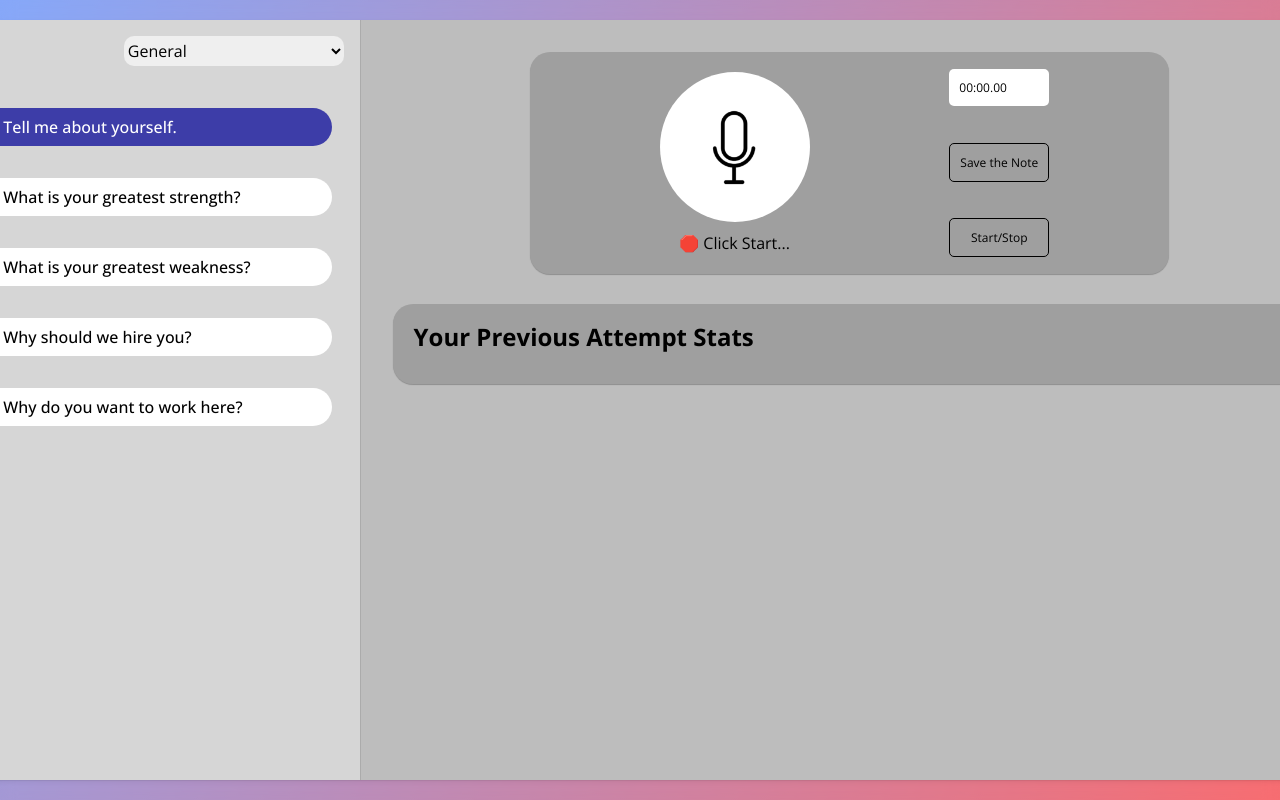
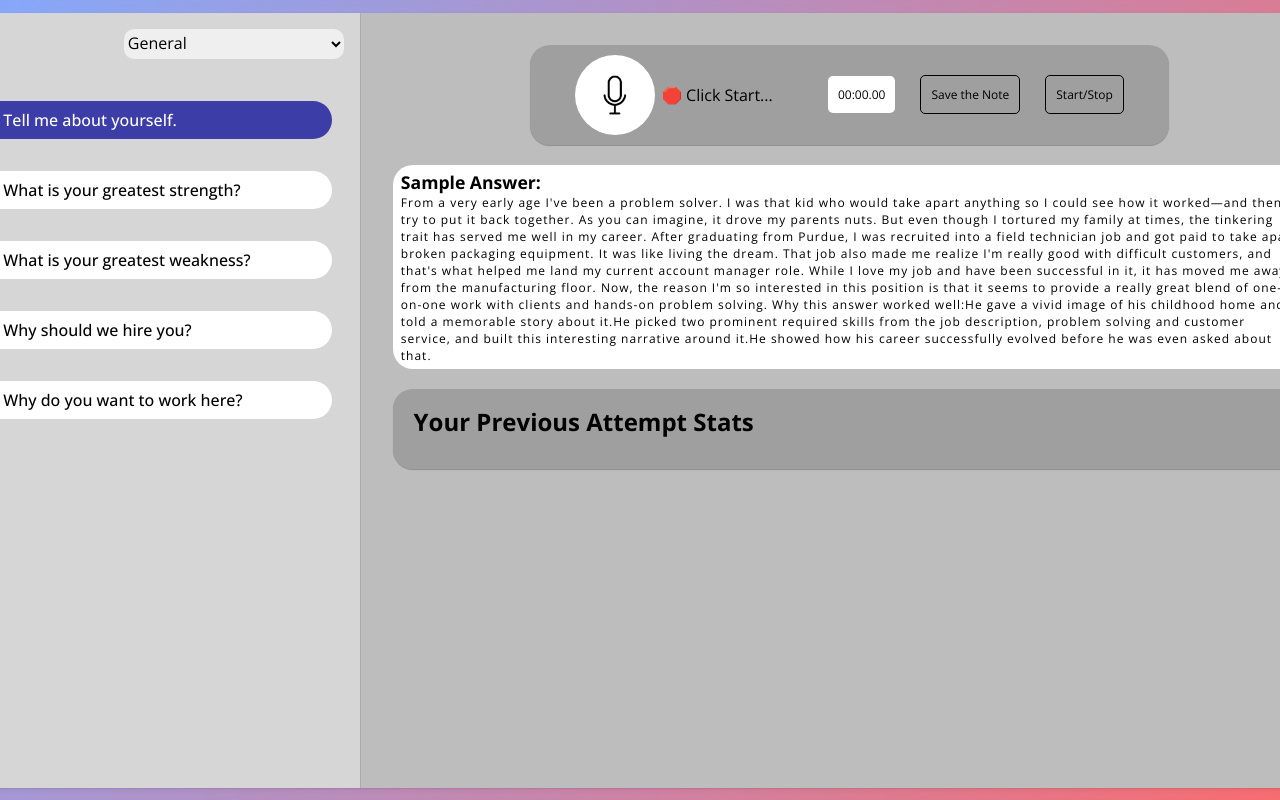
Before and after one commit to Vijay-K-2003/Support-a-thon-frontend, a React (Vite) app: page / in a window 1280 px wide. Shown: the top 800 px of the page. Built offline with nearby package versions, Linux system fonts and the light colour scheme.

Commit message:
added sample answer

```diff
--- a/src/components/HomePage/Homepage.jsx
+++ b/src/components/HomePage/Homepage.jsx
@@ -1,6 +1,7 @@
 import { useState, useEffect } from "react";
 import { RiArrowDropDownLine } from "react-icons/ri";
 import { Link } from "react-router-dom";
+import { generalQuestions, softwareQuestions } from "../../utils/questions";
 
 import Sidebar from "../Sidebar/Sidebar";
 import { useAuthContext } from "../../context/AuthProvider";
@@ -36,9 +37,24 @@ const Homepage = () => {
         <div className="mic__wrapper">
           <Speech setDetails={setDetails} />
         </div>
+        <div className="sample_answer">
+          <h3>Sample Answer: </h3>
+          {qId <= 5
+            ? generalQuestions.map((q, index) => {
+                if (q.id == qId) {
+                  return <p key={index}>{q.sampleAnswer}</p>;
+                }
+              })
+            : softwareQuestions.map((q, index) => {
+                if (q.id == qId) {
+                  return <p key={index}>{q.sampleAnswer}</p>;
+                }
+              })}
+        </div>
         <div className="data__wrapper">
           <h2>Your Previous Attempt Stats</h2>
           {details?.data?.map((data, index) => {
+            if (index < 3) {
               return (
                 <div key={index} className="data__display">
                   <div key={index + 1} className="data__display--header">
@@ -78,11 +94,11 @@ const Homepage = () => {
                         </p>
                         <p style={{ display: "flex", gap: "10px" }}>
                           <strong>Filler Phrases: </strong>
-                        {JSON.parse(data.fillerPhrases.replace(/'/g, '"')).map(
-                          (word, index) => (
+                          {JSON.parse(
+                            data.fillerPhrases.replace(/'/g, '"')
+                          ).map((word, index) => (
                             <p key={index + 1}>{word} </p>
-                          )
-                        )}
+                          ))}
                         </p>
                         <p>
                           <strong>Words per minute: </strong> {data.wpm}
@@ -92,6 +108,7 @@ const Homepage = () => {
                   </div>
                 </div>
               );
+            }
           })}
         </div>
       </div>
--- a/src/components/HomePage/Homepage.scss
+++ b/src/components/HomePage/Homepage.scss
@@ -3,7 +3,7 @@
   position: relative;
   width: 1396px;
   max-width: 100%;
-  height: calc(100vh - 40px);
+  height: calc(100vh - 25px);
   background: #fff;
   box-shadow: 0 1px 1px 0 rgba(0, 0, 0, 0.06), 0 2px 5px 0 rgba(0, 0, 0, 0.06);
   display: flex;
@@ -48,7 +48,7 @@
   flex-direction: column;
   align-items: center;
   justify-content: flex-start;
-  gap: 30px;
+  gap: 20px;
 }
 
 .mic__wrapper,
@@ -57,6 +57,22 @@
   background-color: rgba(0, 0, 0, 0.16);
   border-radius: 20px;
   box-shadow: 0 1px 1px rgba(0, 0, 0, 0.25);
+}
+
+.sample_answer {
+  width: 100%;
+  background-color: #fff;
+  padding: 5px 8px;
+  border: none;
+  border-radius: 20px;
+
+  h3 {
+    font-size: 1.1rem;
+  }
+  p {
+    font-size: 12px;
+    letter-spacing: 1px;
+  }
 }
 
 .data__wrapper {
--- a/src/components/Speech/Speech.scss
+++ b/src/components/Speech/Speech.scss
@@ -6,15 +6,16 @@
 
 .container {
   display: flex;
-  flex-direction: column;
+  // flex-direction: column;
+  flex-direction: row;
   align-items: center;
   justify-content: center;
-  gap: 10px;
-  padding: 20px;
+  gap: 7px;
+  padding: 10px;
 
   .mic__container {
-    width: 150px;
-    height: 150px;
+    width: 80px;
+    height: 80px;
     border-radius: 50%;
     background: white;
     display: flex;
@@ -31,9 +32,10 @@
 
 .buttons_wrapper {
   display: flex;
-  flex-direction: column;
+  flex-direction: row;
   justify-content: space-evenly;
-  gap: 10px;
+  align-items: center;
+  gap: 5px;
 
   .stop_watch {
     font-size: 12px;
```
Lines whose indentation alone changed are shown as unchanged.
